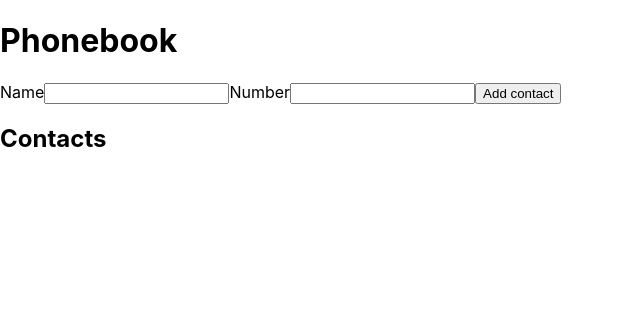
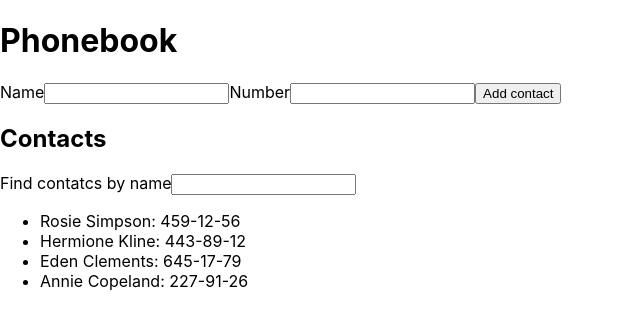
Before and after one commit to jacobpavlik/goit-react-hw-02-phonebook, a React (Create React App) app: page / in a window 1280 px wide. Shown: the top 328 px of the page, without its empty margins (0-640 px from the left). Built offline with nearby package versions, Linux system fonts and the light colour scheme.

Commit message:
Added filter components

```diff
--- a/src/components/App.jsx
+++ b/src/components/App.jsx
@@ -85,9 +85,28 @@
   }
 }
 
+class Filter extends Component {
+  render() {
+    return (
+      <div>
+        <label>Find contatcs by name
+
+        <input type='text' name='filter' title='Filter contacts' />
+        </label>
+</div>
+    )
+  }
+}
+
+
 export class App extends Component {
   state = {
-    contacts: [],
+    contacts: [
+    {id: 'id-1', name: 'Rosie Simpson', number: '459-12-56' },
+    {id: 'id-2', name: 'Hermione Kline', number: '443-89-12'},
+    {id: 'id-3', name: 'Eden Clements', number: '645-17-79'},
+    {id: 'id-4', name: 'Annie Copeland', number: '227-91-26'},],
+    filter:'',
     name: '',
     number:''
   };
@@ -104,7 +123,7 @@
         <h1>Phonebook</h1>
         <ContactForm addContact={this.addContact} />
         <h2>Contacts </h2>
-
+        <Filter />
         <ContactList contacts={this.state.contacts} />
       </div>
     );
```
